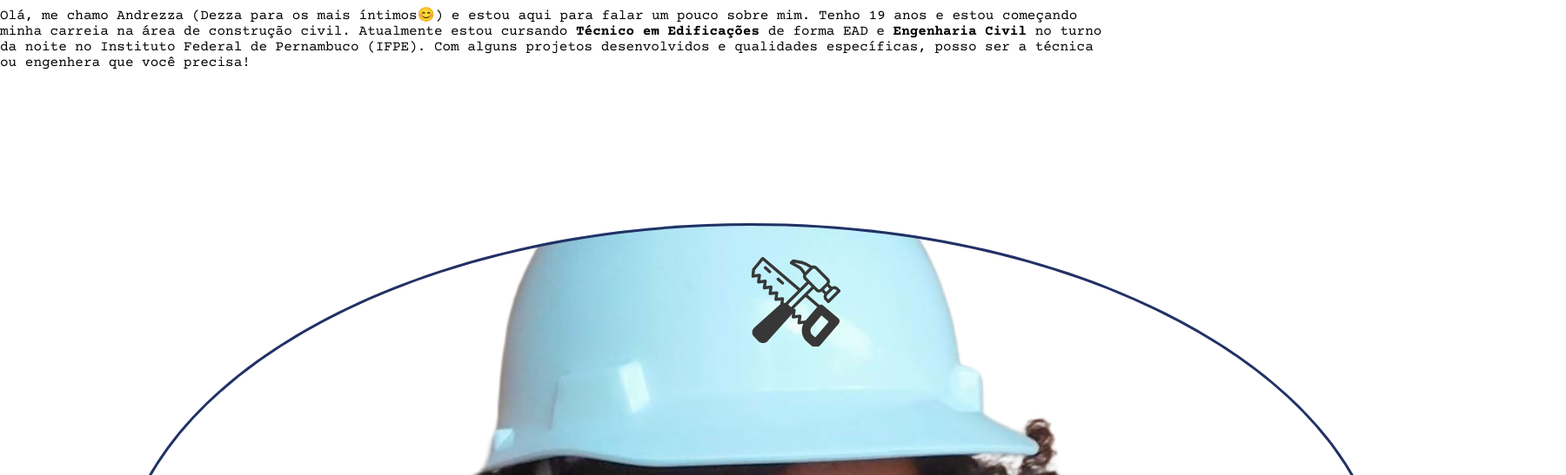
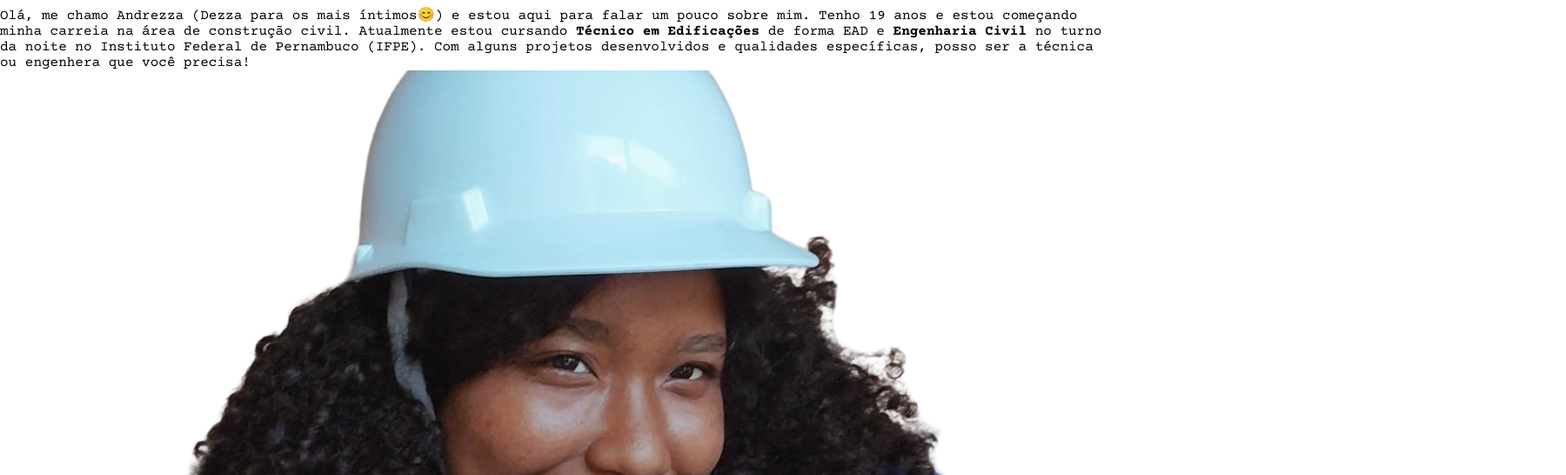
Before and after one commit to italoryansouza/landing-dezza, a plain HTML site: page index.html in a window 1280 px wide. Shown: the part 125-672 px from the top of the page at 87% size, 1800 px wide, since content can reach past the window. Drawn offline with nearby package versions, Linux system fonts and the light colour scheme.

Commit message:
copiar código do outro

```diff
--- a/index.html
+++ b/index.html
@@ -40,7 +40,7 @@
                 <h2>Sobre mim</h2>
                 <p>Olá, me chamo Andrezza (Dezza para os mais íntimos😊) e estou aqui para falar um pouco sobre mim. Tenho 19 anos e estou começando minha carreia na área de construção civil. Atualmente estou cursando <strong>Técnico em Edificações</strong> de forma EAD e <strong>Engenharia Civil</strong> no turno da noite no Instituto Federal de Pernambuco (IFPE). Com alguns projetos desenvolvidos e qualidades específicas, posso ser a técnica ou engenhera que você precisa!</p>
             </div>
-            <img src="imgs/main-img.png" alt="Andrezza-Foto">
+            <img src="imgs/main-img-off.png" alt="Andrezza-Foto">
 
         </section>
 
```
Also changed, not shown: imgs/main-img-off.png (added).
